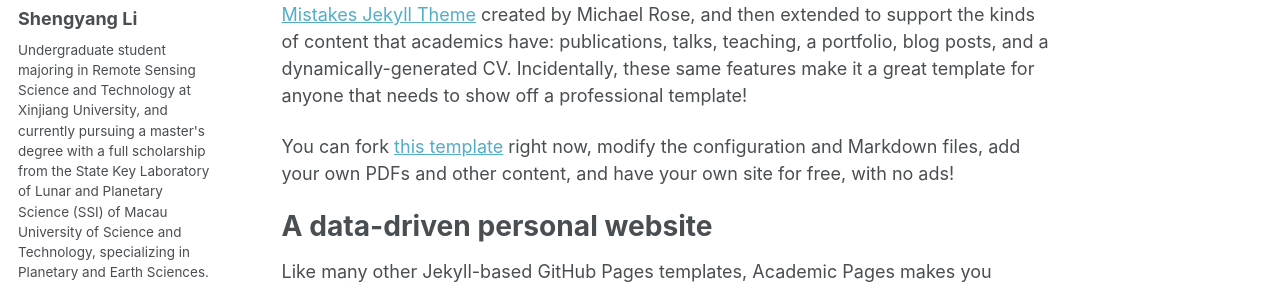
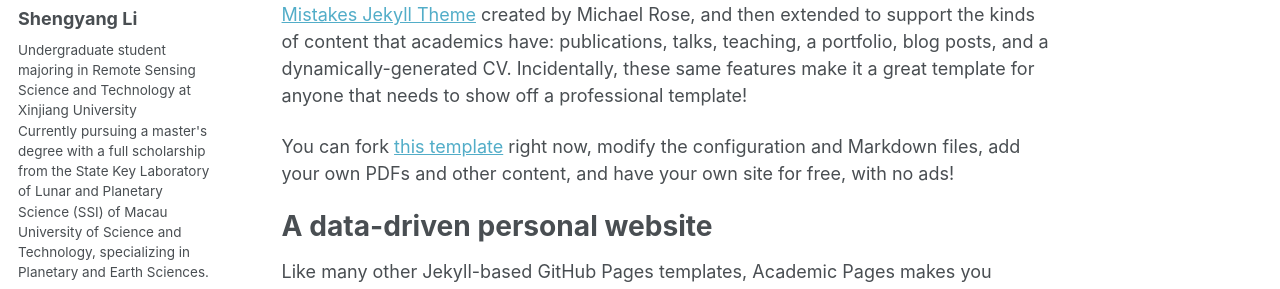
Before and after one commit to yokoli11/yokoli11.github.io, a Jekyll site: the page built from _pages/about.md, in a window 1280 px wide. Shown: the part 278-567 px from the top of the page. Built offline with Jekyll 4.4.1, drawn with Linux system fonts in a browser that asks for light colours; some web fonts are replaced; a script bundle is joined from its source files by our own code; library files that are not in the unit come from our copies.

Commit message:
Update _config.yml

```diff
--- a/_config.yml
+++ b/_config.yml
@@ -26,7 +26,7 @@ author:
   avatar           : "profile.png"
   name             : "Shengyang Li"
   pronouns         : # example: "she/her"
-  bio              : "Undergraduate student majoring in Remote Sensing Science and Technology at Xinjiang University, and currently pursuing a master's degree with a full scholarship from the State Key Laboratory of Lunar and Planetary Science (SSI) of Macau University of Science and Technology, specializing in Planetary and Earth Sciences."
+  bio              : "Undergraduate student majoring in Remote Sensing Science and Technology at Xinjiang University<br>Currently pursuing a master's degree with a full scholarship from the State Key Laboratory of Lunar and Planetary Science (SSI) of Macau University of Science and Technology, specializing in Planetary and Earth Sciences."
   location         : "Macau, China"
   employer         : "State Key Lab of Lunar and Planetary Science"
   uri              : # URL
```
